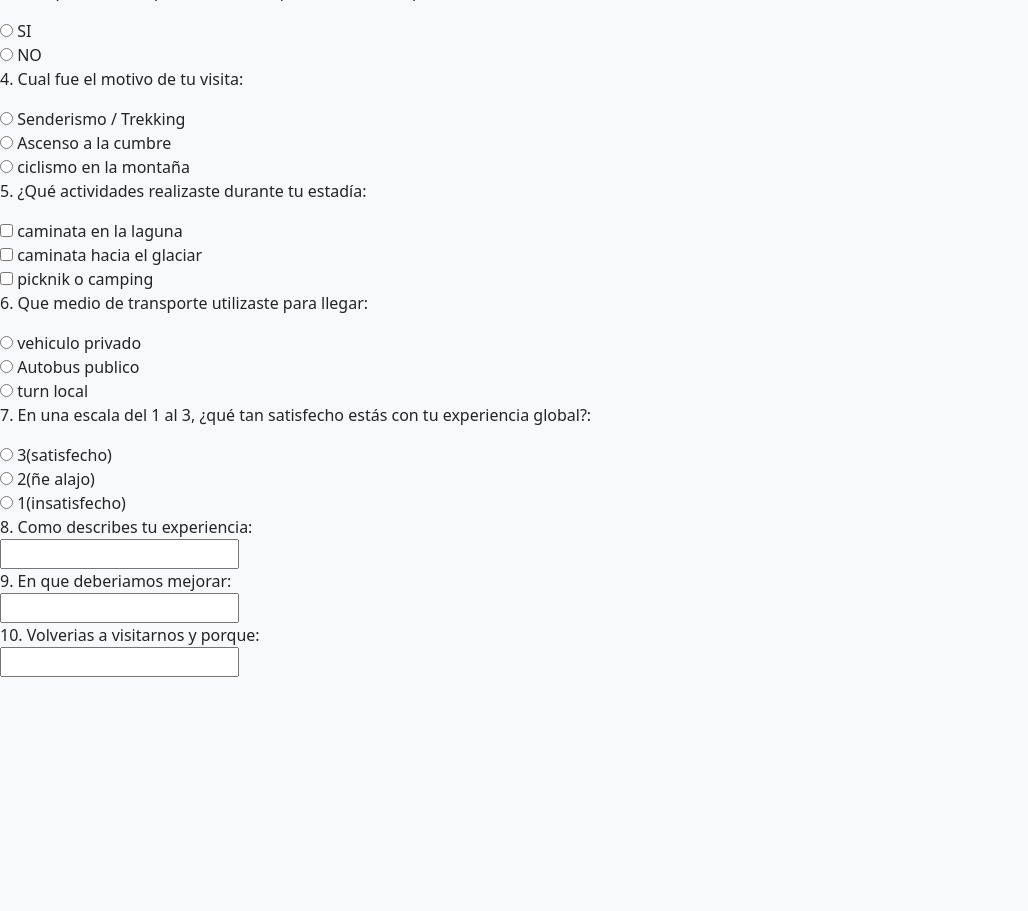
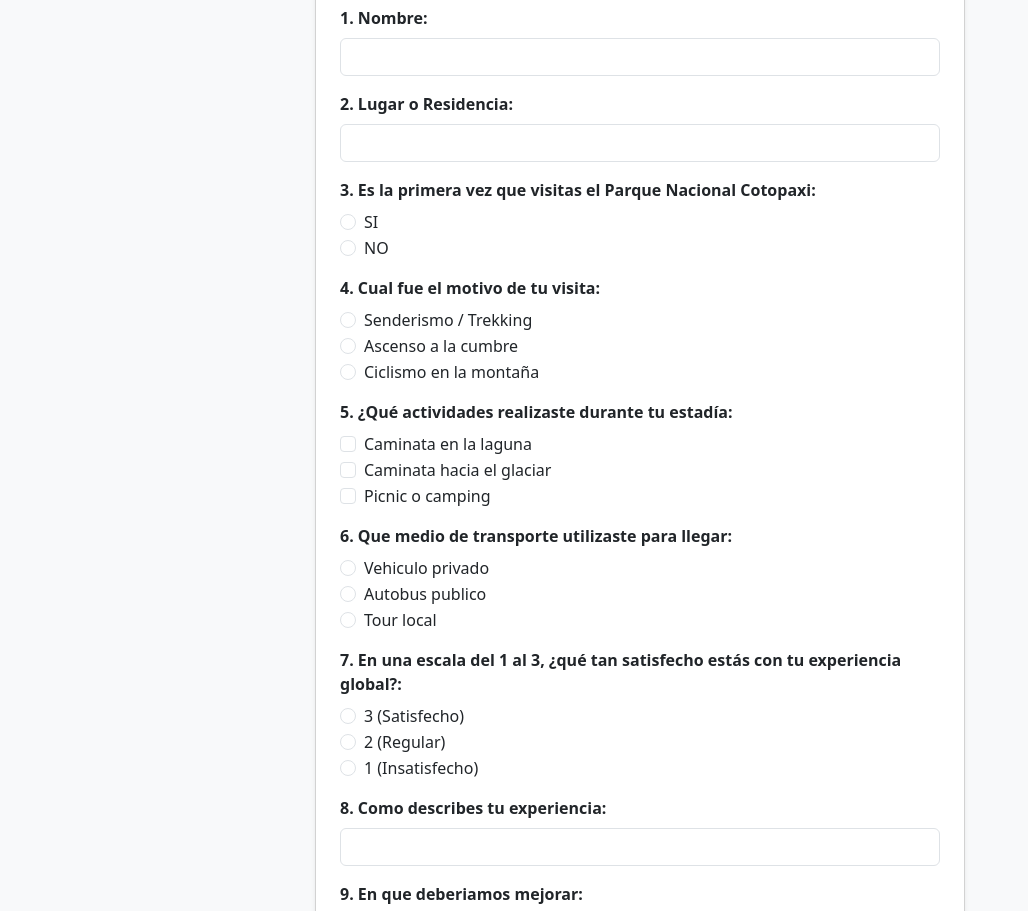
Before and after one commit to lamarin1-droid/boostrap, a plain HTML site: page index.html in a window 1280 px wide. Shown: the part 129-1040 px from the top of the page, without its empty margins (0-1028 px from the left). Before the commit the page ends 806 px from the top, so only its background shows below. Drawn offline with nearby package versions, Linux system fonts and the light colour scheme.

Commit message:
Aplicado diseño con Bootstrap

```diff
--- a/index.html
+++ b/index.html
@@ -1,75 +1,136 @@
 <!DOCTYPE html>
-<html lang="en">
+<html lang="es">
 <head>
- <meta charset="UTF-8">
- <meta name="viewport" content="width=device-width, initial-scale=1.0">
- <title>Formulario</title>
- <link href="https://cdn.jsdelivr.net/npm/bootstrap@5.3.3/dist/css/bootstrap.min.css" rel="stylesheet">
+    <meta charset="UTF-8">
+    <meta name="viewport" content="width=device-width, initial-scale=1.0">
+    <title>Formulario Parque Nacional Cotopaxi</title>
+    <link href="https://cdn.jsdelivr.net/npm/bootstrap@5.3.3/dist/css/bootstrap.min.css" rel="stylesheet">
 </head>
 <body class="bg-light">
 
+    <!-- Contenedor principal centrado -->
+    <div class="container my-5">
+        <div class="card shadow-sm p-4 mx-auto" style="max-width: 650px;">
+            <h2 class="text-center text-primary fw-bold mb-4">Encuesta Parque Nacional Cotopaxi</h2>
+
+            <form>
+                <!-- Preguntas 1 y 2 (Cajas de texto) -->
+                <div class="mb-3">
+                    <label for="fname" class="form-label fw-bold">1. Nombre:</label>
+                    <input type="text" class="form-control" id="fname" name="fname">
+                </div>
+
+                <div class="mb-3">
+                    <label for="fres" class="form-label fw-bold">2. Lugar o Residencia:</label>
+                    <input type="text" class="form-control" id="fres" name="lres">
+                </div>
+
+                <!-- Pregunta 3 (Botones de radio) -->
+                <div class="mb-3">
+                    <p class="fw-bold mb-2">3. Es la primera vez que visitas el Parque Nacional Cotopaxi:</p>
+                    <div class="form-check">
+                        <input class="form-check-input" type="radio" id="SI" name="tu_primera_vez" value="SI">
+                        <label class="form-check-label" for="SI">SI</label>
+                    </div>
+                    <div class="form-check">
+                        <input class="form-check-input" type="radio" id="NO" name="tu_primera_vez" value="NO">
+                        <label class="form-check-label" for="NO">NO</label>
+                    </div>
+                </div>
+
+                <!-- Pregunta 4 (Botones de radio) -->
+                <div class="mb-3">
+                    <p class="fw-bold mb-2">4. Cual fue el motivo de tu visita:</p>
+                    <div class="form-check">
+                        <input class="form-check-input" type="radio" id="senderismo" name="motivo" value="senderismo">
+                        <label class="form-check-label" for="senderismo">Senderismo / Trekking</label>
+                    </div>
+                    <div class="form-check">
+                        <input class="form-check-input" type="radio" id="Ascenso" name="motivo" value="Ascenso">
+                        <label class="form-check-label" for="Ascenso">Ascenso a la cumbre</label>
+                    </div>
+                    <div class="form-check">
+                        <input class="form-check-input" type="radio" id="ciclismo" name="motivo" value="ciclismo">
+                        <label class="form-check-label" for="ciclismo">Ciclismo en la montaña</label>
+                    </div>
+                </div>
+
+                <!-- Pregunta 5 (Casillas de verificación) -->
+                <div class="mb-3">
+                    <p class="fw-bold mb-2">5. ¿Qué actividades realizaste durante tu estadía:</p>
+                    <div class="form-check">
+                        <input class="form-check-input" type="checkbox" id="caminata1" name="actividad1" value="caminata1">
+                        <label class="form-check-label" for="caminata1">Caminata en la laguna</label>
+                    </div>
+                    <div class="form-check">
+                        <input class="form-check-input" type="checkbox" id="caminata2" name="actividad2" value="caminata2">
+                        <label class="form-check-label" for="caminata2">Caminata hacia el glaciar</label>
+                    </div>
+                    <div class="form-check">
+                        <input class="form-check-input" type="checkbox" id="camping" name="actividad3" value="camping">
+                        <label class="form-check-label" for="camping">Picnic o camping</label>
+                    </div>
+                </div>
+
+                <!-- Pregunta 6 (Botones de radio) -->
+                <div class="mb-3">
+                    <p class="fw-bold mb-2">6. Que medio de transporte utilizaste para llegar:</p>
+                    <div class="form-check">
+                        <input class="form-check-input" type="radio" id="vehiculo" name="transporte1" value="vehiculo">
+                        <label class="form-check-label" for="vehiculo">Vehiculo privado</label>
+                    </div>
+                    <div class="form-check">
+                        <input class="form-check-input" type="radio" id="autobus" name="transporte2" value="autobus">
+                        <label class="form-check-label" for="autobus">Autobus publico</label>
+                    </div>
+                    <div class="form-check">
+                        <input class="form-check-input" type="radio" id="Turn" name="transporte3" value="Turn">
+                        <label class="form-check-label" for="Turn">Tour local</label>
+                    </div>
+                </div>
+
+                <!-- Pregunta 7 -->
+                <div class="mb-3">
+                    <p class="fw-bold mb-2">7. En una escala del 1 al 3, ¿qué tan satisfecho estás con tu experiencia global?:</p>
+                    <div class="form-check">
+                        <input class="form-check-input" type="radio" id="3" name="escala" value="3">
+                        <label class="form-check-label" for="3">3 (Satisfecho)</label>
+                    </div>
+                    <div class="form-check">
+                        <input class="form-check-input" type="radio" id="2" name="escala2" value="2">
+                        <label class="form-check-label" for="2">2 (Regular)</label>
+                    </div>
+                    <div class="form-check">
+                        <input class="form-check-input" type="radio" id="1" name="escala3" value="1">
+                        <label class="form-check-label" for="1">1 (Insatisfecho)</label>
+                    </div>
+                </div>
+
+                <!-- Preguntas 8, 9 y 10 -->
+                <div class="mb-3">
+                    <label for="exp" class="form-label fw-bold">8. Como describes tu experiencia:</label>
+                    <input type="text" class="form-control" id="exp" name="exp">
+                </div>
+
+                <div class="mb-3">
+                    <label for="mej" class="form-label fw-bold">9. En que deberiamos mejorar:</label>
+                    <input type="text" class="form-control" id="mej" name="mej">
+                </div>
+
+                <div class="mb-3">
+                    <label for="vol" class="form-label fw-bold">10. Volverias a visitarnos y porque:</label>
+                    <input type="text" class="form-control" id="vol" name="vol">
+                </div>
+
+                <!-- Botón para enviar -->
+                <div class="d-grid gap-2 mt-4">
+                    <button type="submit" class="btn btn-primary">Enviar Encuesta</button>
+                </div>
+            </form>
+        </div>
+    </div>
+
+    <!-- JS de Bootstrap -->
     <script src="https://cdn.jsdelivr.net/npm/bootstrap@5.3.3/dist/js/bootstrap.bundle.min.js"></script>
-
-<body>
-<form>
-1.  <label for="fname">Nombre:
-</label><br>
- <input type="text" id="fname" name="fname"><br>
- <label for="lres">2. Lugar o Residencia:</label><br>
- <input type="text" id="fres" name="lres">
-</form>
-<p>3. Es la primera vez que visitas el Parque Nacional Cotopaxi:</p>
-<form>
- <input type="radio" id="SI" name="tu_primera_vez" value="SI">
- <label for="SI">SI</label><br>
- <input type="radio" id="NO" name="tu_primera_vez" value="NO">
- <label for="NO">NO</label><br>
-</form>
-<p>4. Cual fue el motivo de tu visita:</p>
-<form>
- <input type="radio" id="senderismo" name="motivo" value="senderismo">
- <label for="senderismo">Senderismo / Trekking</label><br>
- <input type="radio" id="Ascenso" name="motivo" value="Ascenso">
- <label for="Ascenso">Ascenso a la cumbre</label><br>
- <input type="radio" id="ciclismo" name="motivo" value="ciclismo">
- <label for="ciclismo">ciclismo en la montaña</label>
-</form>
-<p>5. ¿Qué actividades realizaste durante tu estadía:</p>
-<form>
- <input type="checkbox" id="caminata1" name="actividad1" value="caminata1">
- <label for="actividad1"> caminata en la laguna</label><br>
- <input type="checkbox" id="caminata2" name="actividad2" value="caminata2">
- <label for="actividad2"> caminata hacia el glaciar</label><br>
- <input type="checkbox" id="camping" name="actividad3" value="camping">
- <label for="camping"> picknik o camping</label>
-</form>
-<p>6. Que medio de transporte utilizaste para llegar:</p>
-<form>
- <input type="radio" id="vehiculo" name="transporte1" value="vehiculo">
- <label for="vehiculo">vehiculo privado</label><br>
- <input type="radio" id="autobus" name="transporte2" value="autobus">
- <label for="autobus">Autobus publico</label><br>
- <input type="radio" id="Turn" name="transporte3" value="Turn">
- <label for="Turn">turn local</label>
-</form>
-<p>7. En una escala del 1 al 3, ¿qué tan satisfecho estás con tu experiencia
-global?:</p>
-<form>
- <input type="radio" id="3" name="escala" value="3">
- <label for="3">3(satisfecho)</label><br>
- <input type="radio" id="2" name="escala2" value="2">
- <label for="2">2(ñe alajo)</label><br>
- <input type="radio" id="1" name="escala3" value="1">
- <label for="1">1(insatisfecho)</label><br>
-</form>
-<form>
- <label for="exp">8. Como describes tu experiencia:</label><br>
- <input type="text" id="exp" name="exp"><br>
- <label for="mej">9. En que deberiamos mejorar:</label><br>
- <input type="text" id="mej" name="mej"><br>
- <label for="vol">10. Volverias a visitarnos y porque:</label><br>
- <input type="text" id="vol" name="vol">
-
-</form>
 </body>
 </html>
```
